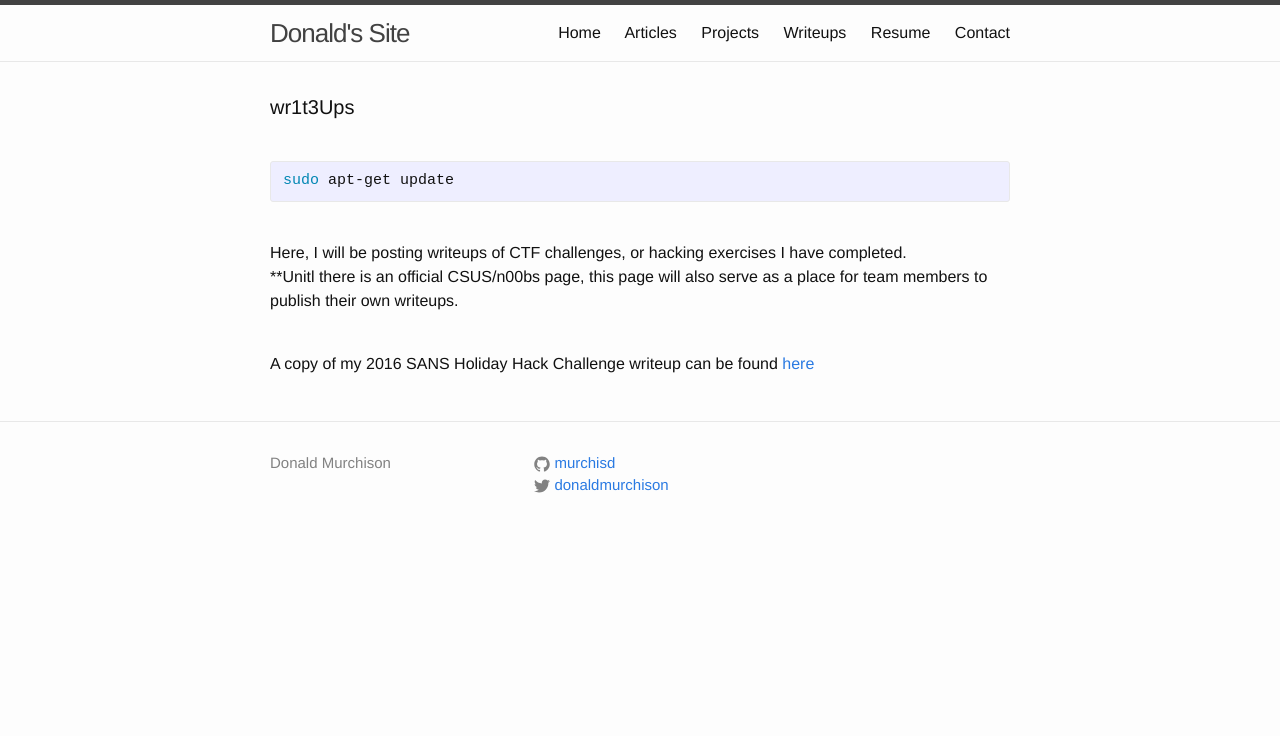
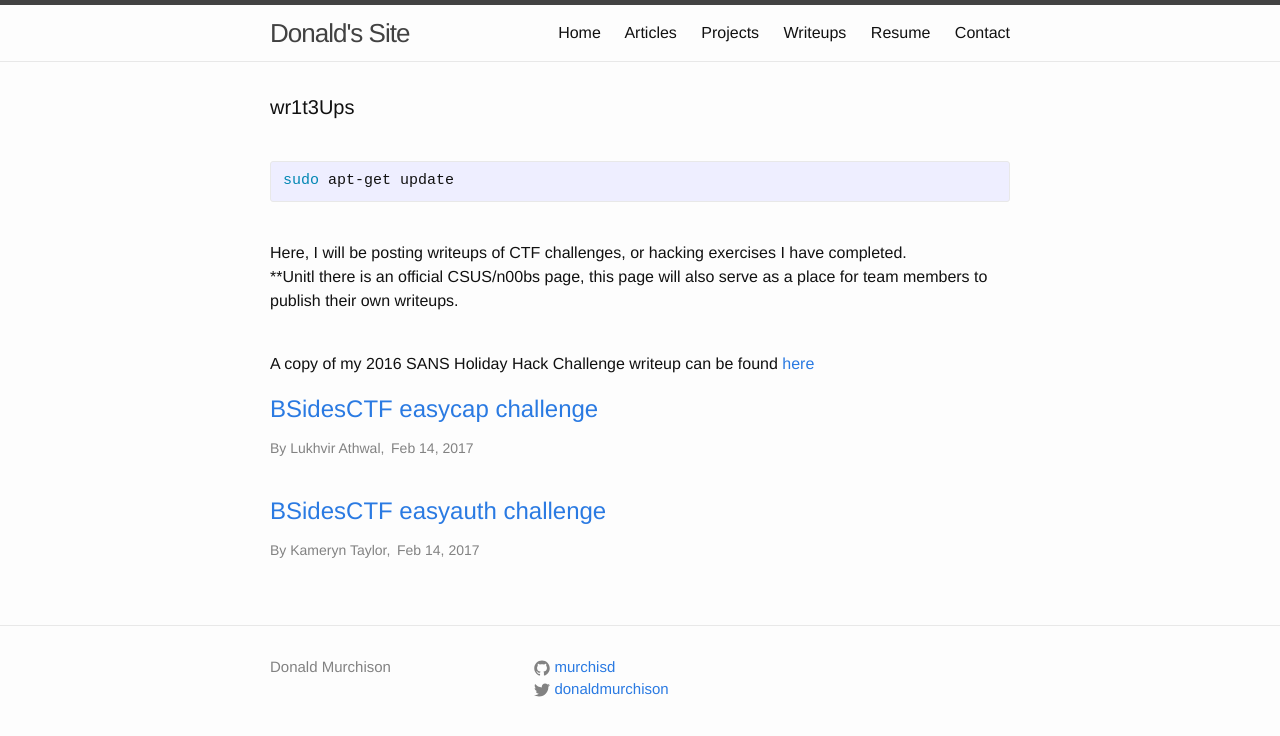
Before and after one commit to murchisd/murchisd.github.io, a Jekyll site: the page built from writeups.md, in a window 1280 px wide. Shown: the top 736 px of the page. Built offline with Jekyll 4.4.1, drawn with Linux system fonts in a browser that asks for light colours.

Commit message:
Writeup template

```diff
--- /dev/null
+++ b/_layouts/writeupshome.html
@@ -0,0 +1,26 @@
+---
+layout: default
+---
+
+<div class="home">
+
+  <h1 class="page-heading">{{ page.pagetitle | escape }}</h1>
+
+  {{ content }}
+
+  <ul class="post-list">
+    {% for post in site.posts %}
+			{% if post.category == "writeup" %}
+      <li>
+
+        <h2>
+          <a class="post-link" href="{{ post.url | relative_url }}">{{ post.title | escape }}</a>
+					<span class="post-meta">By {{post.author}},</span>
+					<span class="post-meta">{{ post.date | date: "%b %-d, %Y" }}</span>
+        </h2>
+      </li>
+		{% endif %}
+    {% endfor %}
+  </ul>
+
+</div>
--- /dev/null
+++ b/_posts/2017-02-14-BSidesCTF-easyauth.md
@@ -0,0 +1,8 @@
+---
+layout: post
+author: Kameryn Taylor
+category: writeup
+title: "BSidesCTF easyauth challenge"
+---
+
+Hello testing out categories
--- /dev/null
+++ b/_posts/2017-02-14-BSidesCTF-easypcap.md
@@ -0,0 +1,8 @@
+---
+layout: post
+author: Lukhvir Athwal
+category: writeup
+title: "BSidesCTF easycap challenge"
+---
+
+Hello testing out categories
```
Also changed, not shown: writeups.md (+1 -1 lines), 4 other files.
